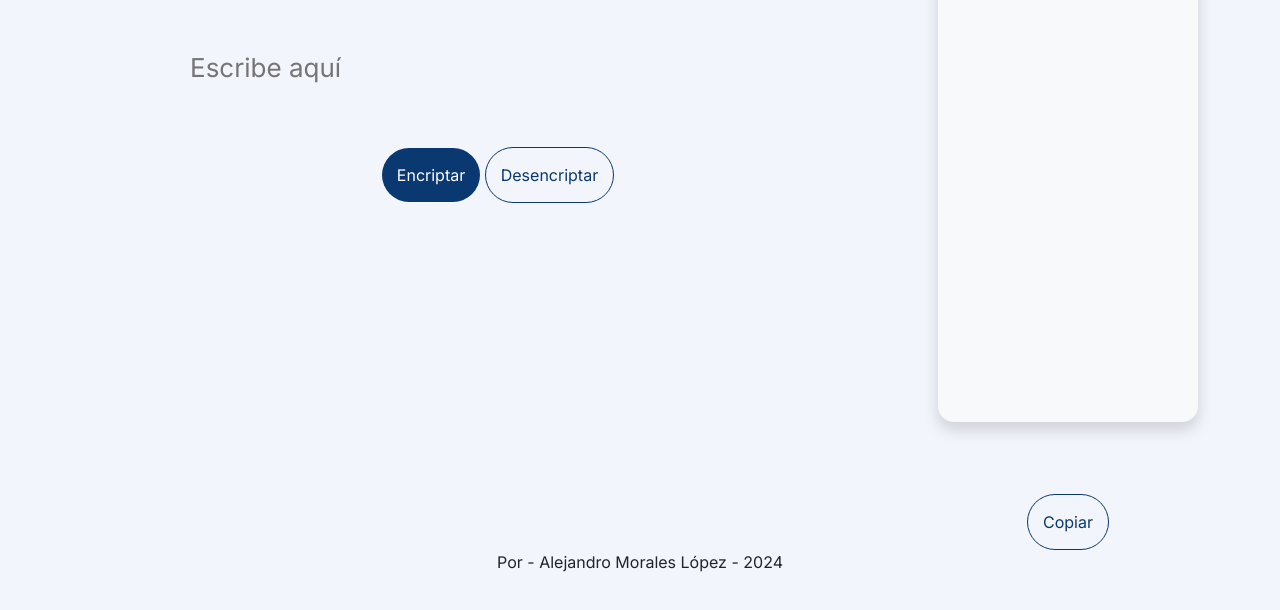
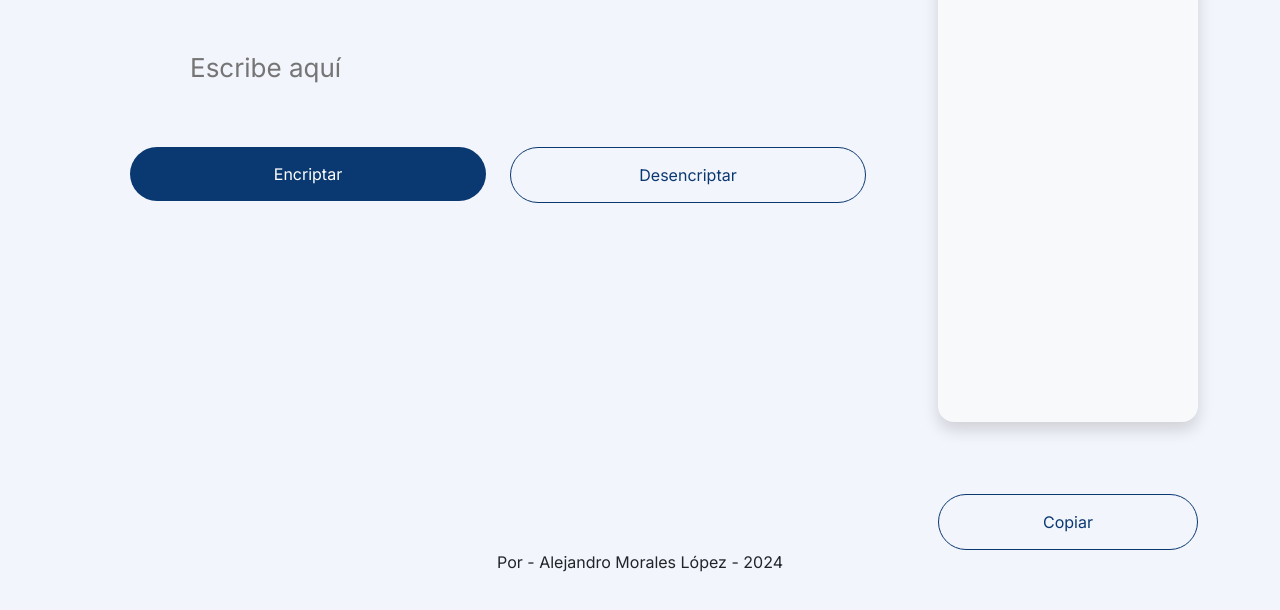
Before and after one commit to AlejoMorales55/tarea-encriptador, a plain HTML site: page index.html in a window 1280 px wide. Shown: the part 128-738 px from the top of the page. Drawn offline with nearby package versions, Linux system fonts and the light colour scheme.

Commit message:
FIX button style

```diff
--- a/index.html
+++ b/index.html
@@ -18,8 +18,18 @@
                 <img src="./Img/logo.png" alt="logo">
                 <center>
                     <input type="text" id="customInput" placeholder="Escribe aquí">
-                    <button class="btn" id="encryptButton" onclick="encriptarPalabra()">Encriptar</button>
-                    <button class="btn" id="decryptButton" onclick="desencriptarPalabra()">Desencriptar</button>
+                    <div class="row">
+                        <div class="col">
+                            <div class="d-grid gap-2">
+                                <button class="btn" id="encryptButton" type="button" onclick="encriptarPalabra()">Encriptar</button>
+                            </div>
+                        </div>
+                        <div class="col">
+                            <div class="d-grid gap-2">
+                                <button class="btn" id="decryptButton" type="button" onclick="desencriptarPalabra()">Desencriptar</button>
+                            </div>
+                        </div>
+                    </div>
                 </center>
             </div>
             <div class="col">
@@ -30,7 +40,9 @@
                 </div>
                 <br>
                 <center>
-                    <button class="btn" id="decryptButton" onclick="copyElement()">Copiar</button>
+                    <div class="d-grid gap-2">
+                        <button class="btn" id="decryptButton" type="button" onclick="copyElement()">Copiar</button>
+                    </div>
                 </center>
             </div>
         </div>
```
